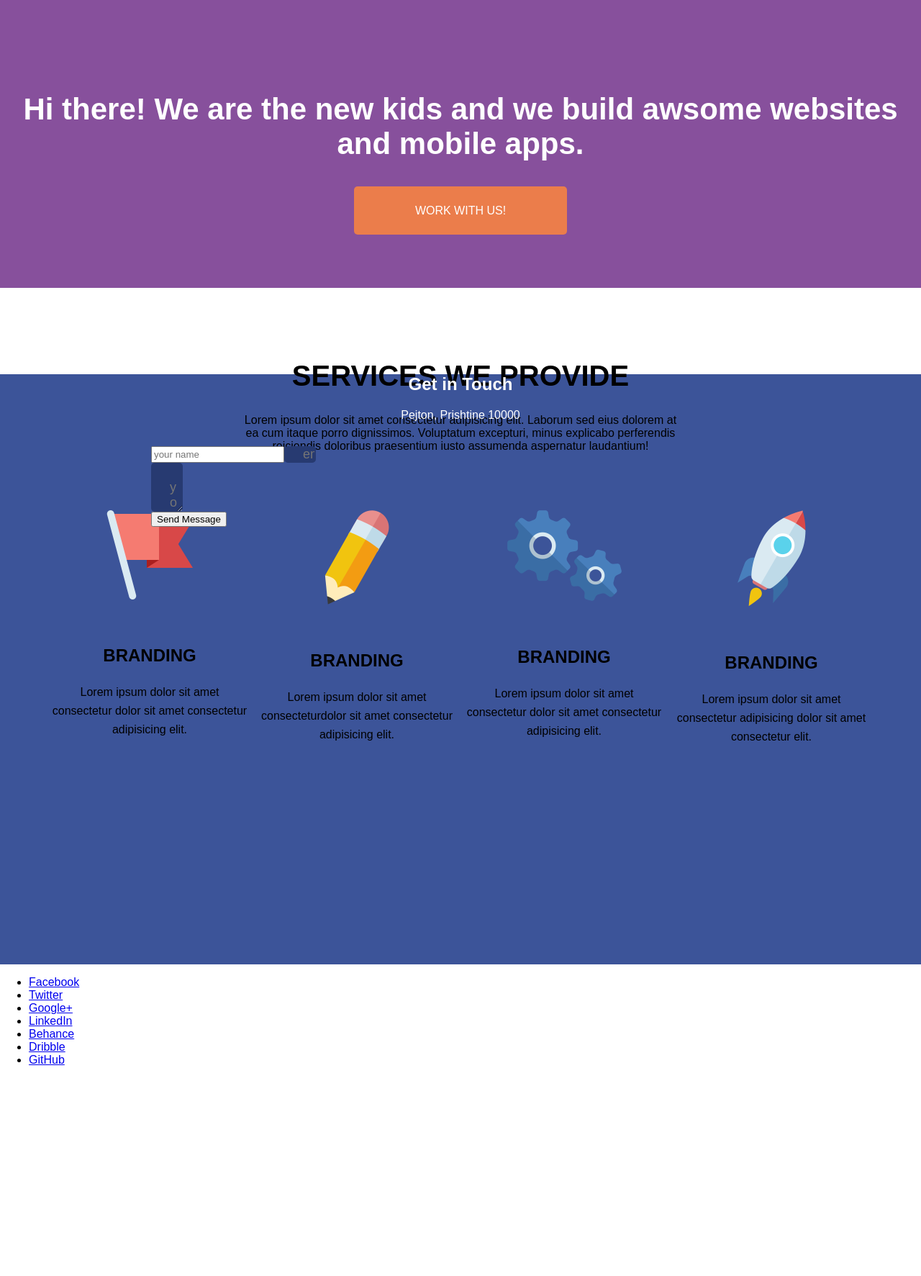
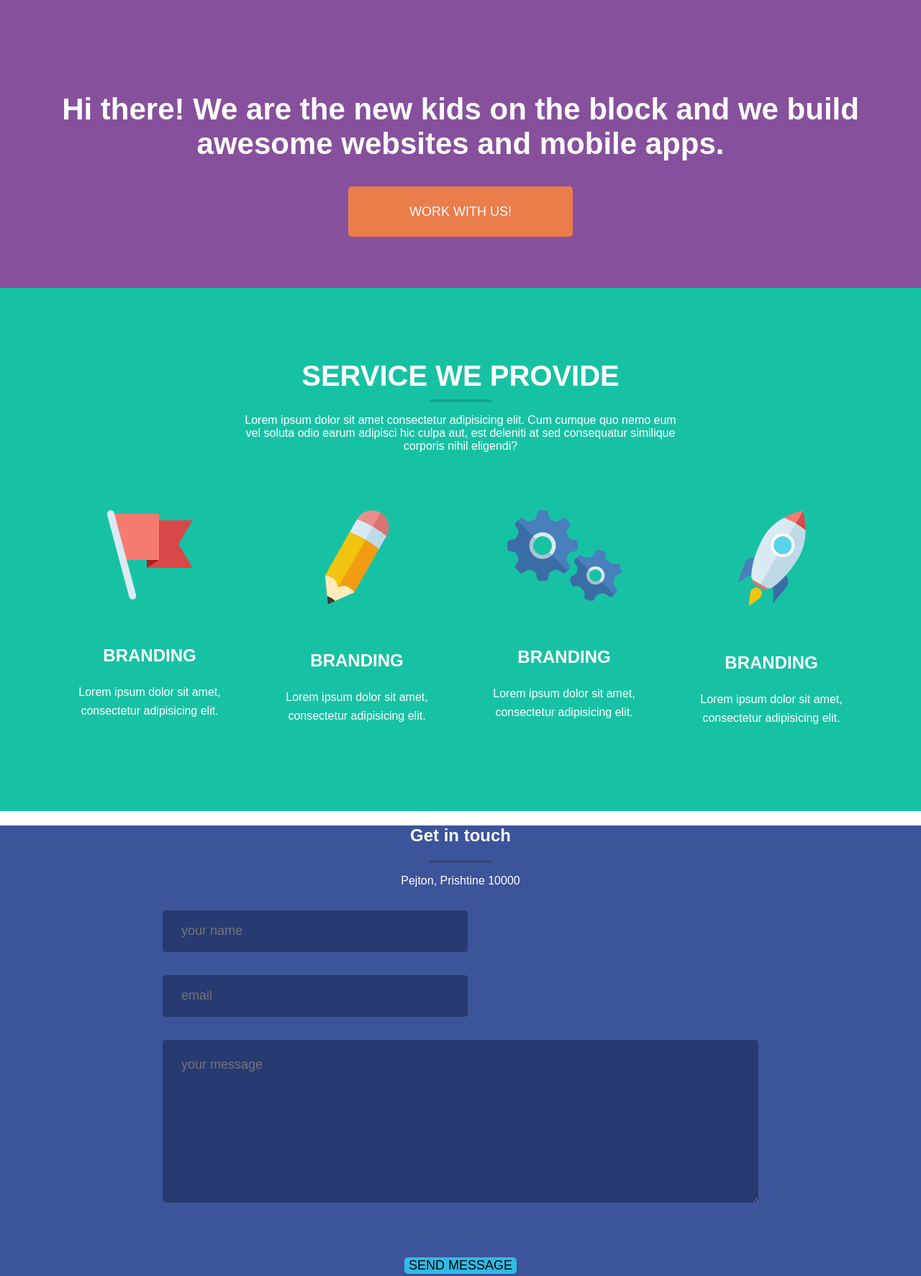
Before and after one commit to ardianakutllovcii/ardianakutllovci, a plain HTML site: page modul 20/index.html in a window 1280 px wide. Shown: the part 200-1973 px from the top of the page at 72% size. Before the commit the page ends 1682 px from the top, so only its background shows below. Drawn offline with Linux system fonts and the light colour scheme.

Commit message:
modullll

```diff
--- a/modul 20/css/style.css
+++ b/modul 20/css/style.css
@@ -1,18 +1,18 @@
- body {
+body{
     margin: 0px;
     padding: 0px;
     font-family: Arial, Helvetica, sans-serif;
 }
 
-#section-1 {
+#section-1{
     background-color: #87509c;
     height: 600px;
 }
 
-.container {
-    margin-left:auto ;
-    margin-right:auto ;
-    height: 100px;
+.container{
+    margin-left: auto;
+    margin-right: auto;
+    height: 100%;
 }
 
 header{
@@ -24,7 +24,6 @@ header{
 nav ul li{
     display: inline-block;
     padding: 10px 16px;
-
 }
 
 nav ul li a{
@@ -33,7 +32,7 @@ nav ul li a{
 }
 
 nav ul li.active{
-    background-color: #57246b;
+    background-color: #4c285a;
     border-radius: 5px;
 }
 
@@ -52,16 +51,16 @@ nav ul li.active{
 .main-heading a{
     text-decoration: none;
     background-color: #eb7d4b;
-    font-family: 18px;
+    font-size: 18px;
     text-transform: uppercase;
     color: white;
     border-radius: 5px;
     padding: 25px 85px;
 }
 
-#secton-2{
+#section-2{
     background-color: #17c2a4;
-    min-height: 745px;
+    min-width: 745px;
     color: white;
 }
 
@@ -70,7 +69,6 @@ nav ul li.active{
     max-width: 609px;
     margin-left: auto;
     margin-right: auto;
-
 }
 
 .title-box h1{
@@ -85,33 +83,32 @@ nav ul li.active{
 .title-box .line{
     width: 87px;
     height: 4px;
-    background-color: rgb(0, 0, 0,0.15);
+    background-color: rgb(0, 0, 0, 0.15);
     margin-left: auto;
     margin-right: auto;
 }
 
-.service-box{
+.servies-box{
     margin-top: 80px;
     display: flex;
+    margin-left: auto;
     margin-right: auto;
-    margin-left: auto;
     width: 90%;
     padding-bottom: 100px;
 }
 
 .service{
     width: 24%;
+    margin-left: auto;
     margin-right: auto;
-    margin-left: auto;
     text-align: center;
 }
 
 .service h3{
     font-size: 24px;
     font-weight: bold;
-    text-transform: uppercase;
-    margin-top: 60px;
-
+   text-transform: uppercase;
+   margin-top: 60px;
 }
 
 .service p{
@@ -119,37 +116,165 @@ nav ul li.active{
     line-height: 26px;
 }
 
-#section-3{
+#section-3 {
     background-color: #3c5499;
     min-height: 820px;
     color: white;
 }
 
-#contact-form{
+#contact-form {
     max-width: 860px;
     margin-left: auto;
     margin-right: auto;
 }
 
-.form-row{
+
+
+
+.form-row {
     display: flex;
 }
 
-input[type="type"], input[type="email"], textarea{
-    font-family: Arial, Helvetica, sans-serif;
+input[type="text"], input[type="email"] {
+    width: 46%;
+    height: 56px;
+}
+
+input[type="text"], input[type="email"], textarea {
+    font-family: 'Titillium Web', sans-serif;
     color: white;
     background-color: #273a71;
     border: none;
     font-size: 18px;
-    max-width: 16px;
+    margin: 16px;
     border-radius: 5px;
     padding-left: 26px;
 }
 
+textarea {
+    height: 200px;
+    width: 100%;
+    padding-top: 24px;
+}
 
-textarea{
-    width: 200%;
-    height: 100%;
-    padding-top: 24px ;
+input[type="submit"] {
+    background-color: #30bae7;
+    border: none;
+    font-size: 18px;
+    text-transform: uppercase;
+    margin-left: auto;
+    margin-right: auto;
+    border-radius: 5px;
+    margin-top: 60px;
+}
+
+.big-button {
+    padding: 25px 85px;
+    color: white;
+}
+
+
+footer{
+    background-color: #344b8e;
+}
+
+.footer-links{
+    max-width: 985px;
+    margin-left: auto;
+    margin-right: auto;
+}
+
+footer ul{
+    margin: 0px;
+    padding-top: 25px;
+    padding-bottom: 25px;
+    display: flex;
+}
+
+
+.footer-links ul li{
+    display: inline-block;
+    padding: 10px 20px 10px 20px;
+}
+
+.footer-links ul li a{
+    text-decoration: none;
+    color: white;
+    font-size: 24px;
+}
+
+header img{
+    width: 117px;
+    height: 37px;
+}
+
+
+
+@media only screen and(max-width: 800px){
+
+    header{
+        flex-direction: column;
+    }
+    nav ul li{
+        width: 100%;
+        text-align: center;
+    }
+    header img{
+        margin-left: auto;
+        margin-right: auto;
+    }
+    .main-heading h1{
+        font-size: 20px;
+        width: 90%;
+        margin-left: auto;
+        margin-right: auto;
+
+    }
+    .main-heading a{
+        font-size: 13px;
+        padding: 25px;
+
+    }
+    .main-heading{
+        padding-left: 0;
+    }
+    nav ul li:active{
+        padding-right: 0;
+    }
+    nav ul{
+        padding-left: 0;
+    }
+    .service{
+        width: 100%;
+    }
+    .form-row{
+        flex-direction: column;
+    }
+    input[type="text"],input[type="email"],textarea{
+        width: 90%;
+        margin-left: auto;
+        margin-right: auto;
+    }
+
+    .title-box{
+        width: 90%;
+    }
+    footer ul li{
+        flex-direction: column;
+    }
+    footer  ul li{
+        text-align: center;
+    }
+
+    .service-box{
+       flex-direction: column;
+    }
+
+
+
+
+
+
+
 
 }
--- a/modul 20/index.html
+++ b/modul 20/index.html
@@ -3,11 +3,10 @@
 <head>
     <meta charset="UTF-8">
     <meta name="viewport" content="width=device-width, initial-scale=1.0">
-    <title>Document</title>
+    <title>Module20</title>
     <link rel="stylesheet" href="./css/style.css">
 </head>
 <body>
-
 
     <section id="section-1">
         <div class="container">
@@ -20,71 +19,70 @@
                         <li><a href="">WORK</a></li>
                         <li><a href="">BLOG</a></li>
                         <li><a href="">CONTACT</a></li>
-
                     </ul>
                 </nav>
             </header>
+            <div class="main-heading">
+                <h1>Hi there! We are the new kids on the block and we build awesome websites and mobile apps.</h1>
+                <a href="#"> Work with US!</a>
+            </div>
+        </div>
+    </section>
 
+    <section id="section-2">
+        <div class="container">
+            <div class="title-box">
+                <h1>SERVICE WE PROVIDE</h1>
+                <div class="line"></div>
+                <p>Lorem ipsum dolor sit amet consectetur adipisicing elit. Cum cumque quo nemo eum vel soluta odio earum adipisci hic culpa aut, est deleniti at sed consequatur similique corporis nihil eligendi?</p>
+            </div>
+            <div class="servies-box">
+                <div class="service">
+                    <img src="./img/flag-icon.png" alt="">
+                    <h3>BRANDING</h3>
+                    <P>Lorem ipsum dolor sit amet, consectetur adipisicing elit. </P>
 
-            <div class="main-heading">
-                <h1>Hi there! We are the new kids and we build awsome websites and mobile apps.</h1>
-                <a href="#">Work with US!</a>
+                </div>
+                  <div class="service">
+                    <img src="./img/crayon-icon.png" alt="">
+                    <h3>BRANDING</h3>
+                    <P>Lorem ipsum dolor sit amet, consectetur adipisicing elit. </P>
+
+                </div>
+                  <div class="service">
+                    <img src="./img/gears-icon.png" alt="">
+                    <h3>BRANDING</h3>
+                    <P>Lorem ipsum dolor sit amet, consectetur adipisicing elit. </P>
+
+                </div>
+                  <div class="service">
+                    <img src="./img/rocket-icon.png" alt="">
+                    <h3>BRANDING</h3>
+                    <P>Lorem ipsum dolor sit amet, consectetur adipisicing elit. </P>
+
+                </div>
             </div>
         </div>
     </section>
 
 
-    <section id="section-2">
-        <div class="container">
-            <div class="title-box">
-                <h1>SERVICES WE PROVIDE</h1>
-                <div class="line"></div>
-                <p>Lorem ipsum dolor sit amet consectetur adipisicing elit. Laborum sed eius dolorem at ea cum itaque porro dignissimos. Voluptatum excepturi, minus explicabo perferendis reiciendis doloribus praesentium iusto assumenda aspernatur laudantium!</p>
-            </div>
-
-
-            <div class="service-box">
-
-                <div class="service">
-                    <img src="./img/flag-icon.png" alt="">
-                    <h3>BRANDING</h3>
-                    <p>Lorem ipsum dolor sit amet consectetur dolor sit amet consectetur  adipisicing elit. </p>
-                </div>
-                  <div class="service">
-                    <img src="./img/crayon-icon.png" alt="">
-                    <h3>BRANDING</h3>
-                    <p>Lorem ipsum dolor sit amet consecteturdolor sit amet consectetur   adipisicing elit. </p>
-                </div>
-                  <div class="service">
-                    <img src="./img/gears-icon.png" alt="">
-                    <h3>BRANDING</h3>
-                    <p>Lorem ipsum dolor sit amet consectetur dolor sit amet consectetur  adipisicing elit. </p>
-                </div>
-                  <div class="service">
-                    <img src="./img/rocket-icon.png" alt="">
-                    <h3>BRANDING</h3>
-                    <p>Lorem ipsum dolor sit amet consectetur adipisicing dolor sit amet consectetur  elit. </p>
-            </div>
-        </div>
-    </section>
-
     <section id="section-3">
         <div class="container">
             <div class="title-box">
-                <h2>Get in Touch</h2>
-                  <div class="title-box"></div>
-                  <p>Pejton, Prishtine 10000</p>
+                <h2>Get in touch</h2>
+                <div class="line"></div>
+                    <p>Pejton, Prishtine 10000</p>
             </div>
         </div>
 
         <div id="contact-form">
             <form action="">
-                <div class="form-row">
+                <div class="from-row">
                     <input type="text" placeholder="your name">
-                    <input type="email" name="" placeholder="emal">
+                    <input type="email"  name=" " placeholder="email">
                 </div>
                 <div class="form-row">
-                    <textarea name="" placeholder="you message"></textarea>
+                    <textarea name="" placeholder="your message"></textarea>
                 </div>
                 <div class="form-row">
                     <input type="submit" value="Send Message">
@@ -109,7 +107,5 @@
         </div>
     </footer>
 
-
-
 </body>
 </html>
```
